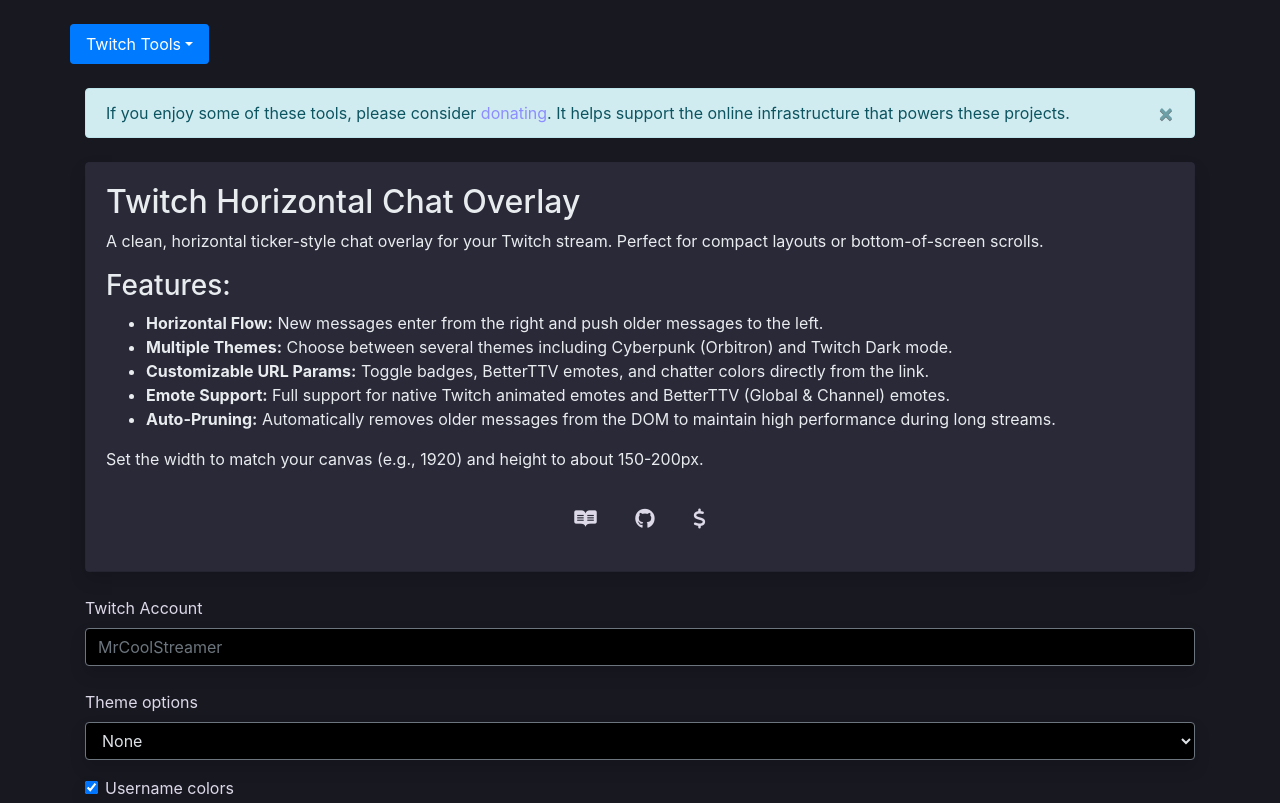
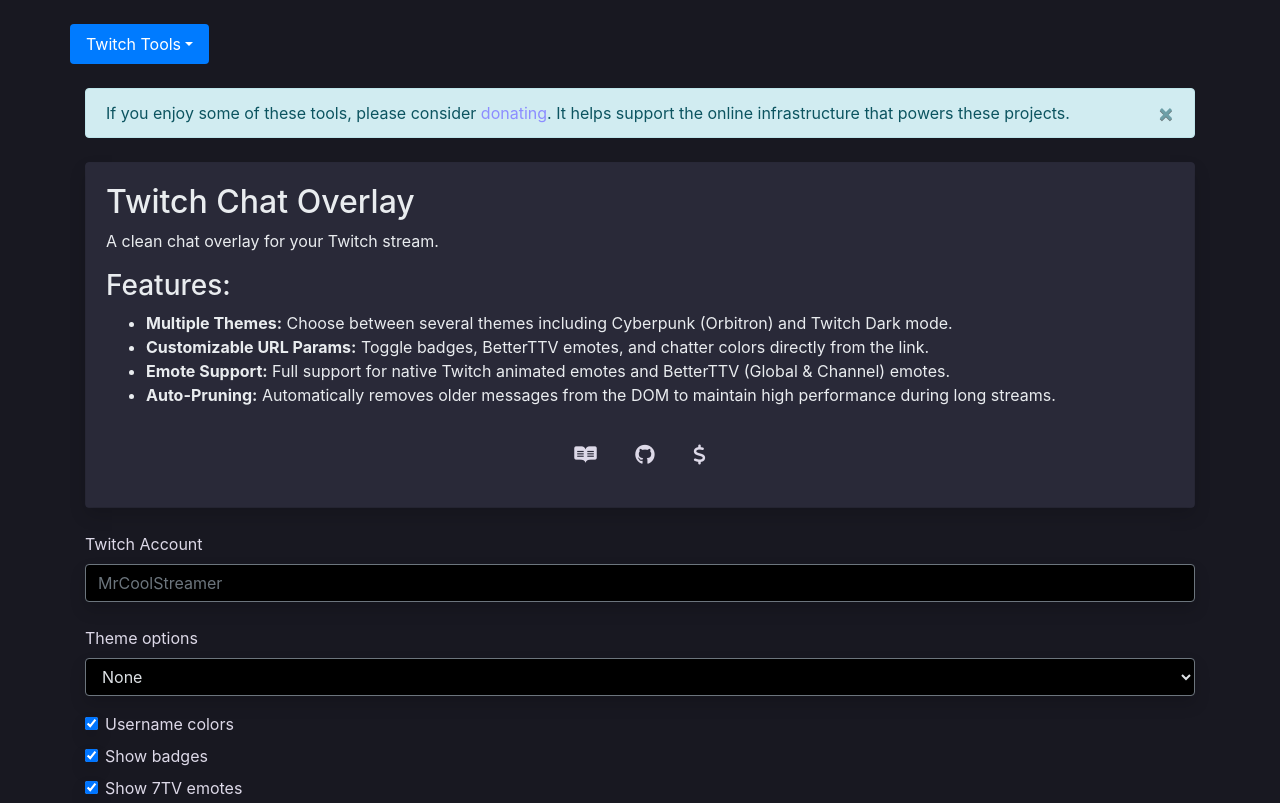
Before and after one commit to teklynk/twitch_chat_overlay, a plain HTML site: page index.html in a window 1280 px wide. Shown: the top 803 px of the page. Drawn offline with Linux system fonts and the light colour scheme; no server answers.

Commit message:
updated description and header

```diff
--- a/index.html
+++ b/index.html
@@ -144,13 +144,10 @@
 
         <div class="card mb-4">
             <div class="card-body shadow">
-                <h2>Twitch Horizontal Chat Overlay</h2>
-                <p>A clean, horizontal ticker-style chat overlay for your Twitch stream. Perfect for compact layouts or
-                    bottom-of-screen scrolls.</p>
+                <h2>Twitch Chat Overlay</h2>
+                <p>A clean chat overlay for your Twitch stream.</p>
                 <h3>Features:</h3>
                 <ul>
-                    <li><strong>Horizontal Flow:</strong> New messages enter from the right and push older messages to
-                        the left.</li>
                     <li><strong>Multiple Themes:</strong> Choose between several themes including Cyberpunk (Orbitron)
                         and Twitch Dark mode.</li>
                     <li><strong>Customizable URL Params:</strong> Toggle badges, BetterTTV emotes, and chatter colors
@@ -160,7 +157,6 @@
                     <li><strong>Auto-Pruning:</strong> Automatically removes older messages from the DOM to maintain
                         high performance during long streams.</li>
                 </ul>
-                <p>Set the width to match your canvas (e.g., 1920) and height to about 150-200px.</p>
 
                 <div class="text-center p-2 col-12">
                     <a class="btn btn-link btn-lg" href="https://github.com/teklynk/twitch_chat_overlay_horizontal/blob/master/README.md" target="_blank" title="README"><i class="fa-brands fa-readme"></i></a>
```
